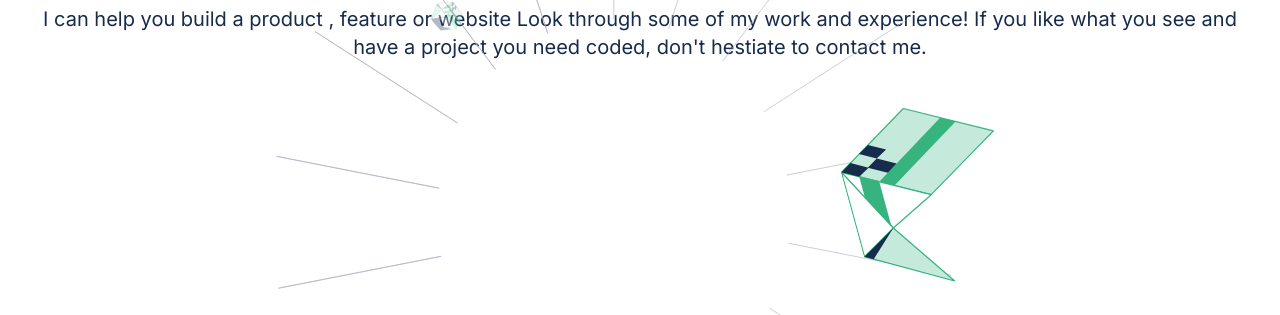
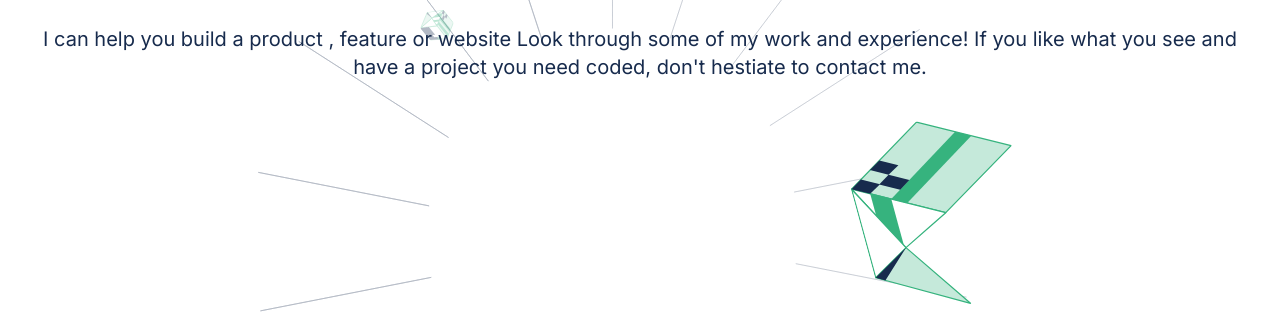
Before and after one commit to Kakalanp/Portfolio-Joaquin, a website: page index.html in a window 1280 px wide. Shown: the part 280-595 px from the top of the page. Drawn offline with Linux system fonts and the light colour scheme.

Commit message:
Finally adding readme & Small bugfix
Moved the background properties to another tag, the code is, apart from a lot more compact than the two previous versions, completely functional and prettier.

Added the README again, I seem to have moved it outside the folder after the las edit.

```diff
--- a/index.html
+++ b/index.html
@@ -18,7 +18,6 @@
         </nav>
     </header>
     <section class="main">
-        <section class="background"></section>
     <section class="landing-page">
         <div class="hi">
             <h1>Hello there, I'm Joaquin</h1>
@@ -38,7 +37,7 @@
                 <a target="_blank" href="https://www.linkedin.com/in/joaquin-garrido-lecca-zanetti-623583204/" rel="noopener"><img src="https://img.icons8.com/ios-glyphs/30/000000/linkedin-2--v1.png" alt="li"/></a>
             </li>
             <li class="social">
-                <a target="_blank" href="twitter.com/LeccaJoaquin"  rel="noopener"><img src="https://img.icons8.com/ios-glyphs/30/000000/twitter--v1.png" alt="t"/></a>
+                <a target="_blank" href="https://www.twitter.com/LeccaJoaquin"  rel="noopener"><img src="https://img.icons8.com/ios-glyphs/30/000000/twitter--v1.png" alt="t"/></a>
             </li>
         </ul>
     </section>
--- a/styles.css
+++ b/styles.css
@@ -26,8 +26,10 @@ a {
   align-items: stretch;
   flex-direction: column;
   height: 95vh;
-  margin: 20px;
-  padding: 20px;
+  margin: 0%;
+  padding: 40px;
+  background: url("/Images/header-illsutration-mobile.svg");
+  background-size: 100% 100%;
 }
 
 .landing-page > * {
@@ -54,13 +56,3 @@ h1 {
   flex: 1;
   list-style: none;
 }
-
-.background {
-  position: absolute;
-  background: url("/Images/header-illsutration-mobile.svg");
-  display: block;
-  text-indent: -9999px;
-  width: 100%;
-  height: 100vh;
-  background-size: 100% 100%;
-}
```
Also changed, not shown: README.md.
